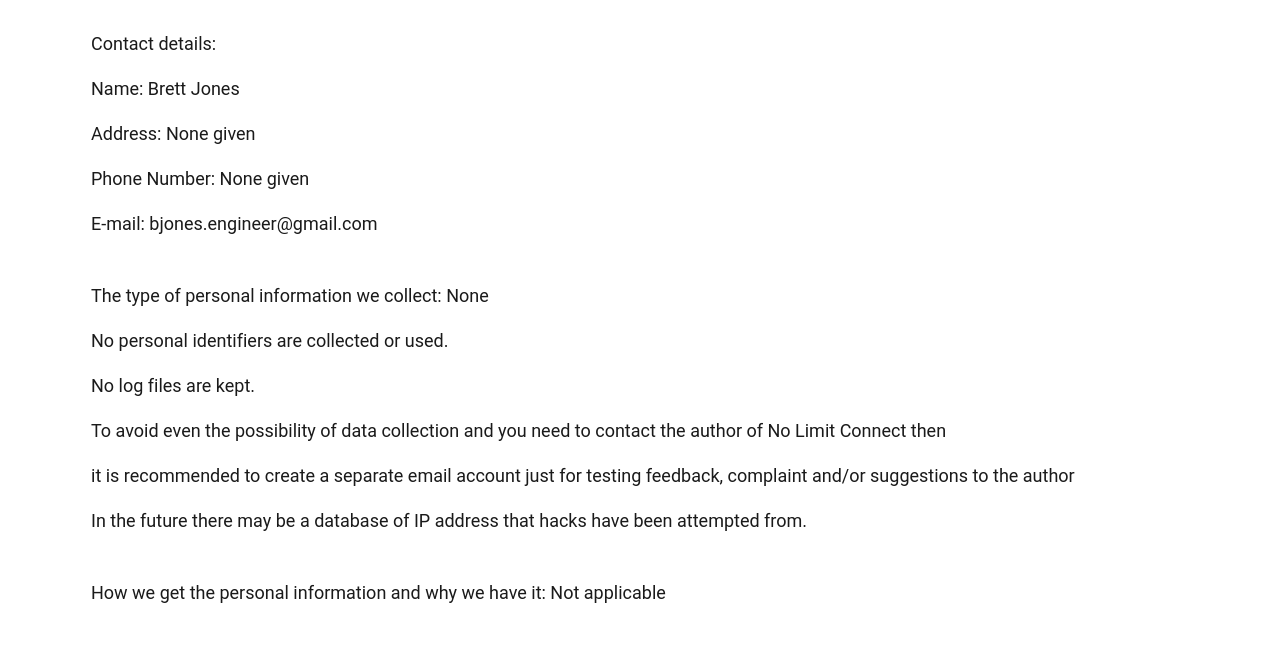
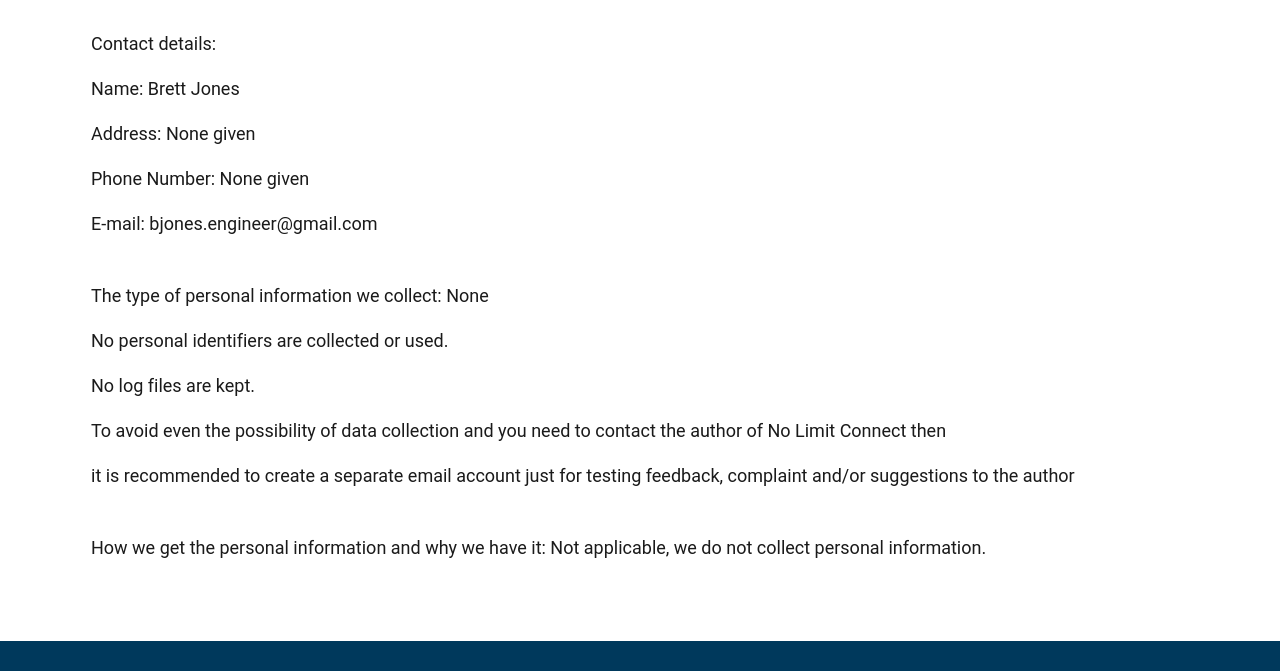
Before and after one commit to brettrjones-github/nlc-nolimitconnect.com, an Eleventy site: page src/nlc/privacy-policy.njk in a window 1280 px wide. Shown: the part 256-927 px from the top of the page. Built offline with nearby package versions, Linux system fonts and the light colour scheme; Eleventy itself is replaced by a stand-in of ours; files that its build step writes are made by us from their sources.

Commit message:
Update privacy policy and copywrite year

```diff
--- a/src/_includes/footer.njk
+++ b/src/_includes/footer.njk
@@ -274,5 +274,5 @@
 </svg>
 </a>
 
-  <p>© 2024 Brett R. Jones All rights reserved.</p>
+  <p>© 2025 Brett R. Jones All rights reserved.</p>
 </footer>
--- a/src/nlc/privacy-policy.njk
+++ b/src/nlc/privacy-policy.njk
@@ -20,11 +20,10 @@
           <p>No log files are kept.</p>
           <p>To avoid even the possibility of data collection and you need to contact the author of No Limit Connect then </p>
           <p>it is recommended to create a separate email account just for testing feedback, complaint and/or suggestions to the author</p>
-          <p>In the future there may be a database of IP address that hacks have been attempted from.</p>
 <br>
 
 
-          <p>How we get the personal information and why we have it: Not applicable</p>
+          <p>How we get the personal information and why we have it: Not applicable, we do not collect personal information.</p>
       </div>
   </div>
 </section>
```
